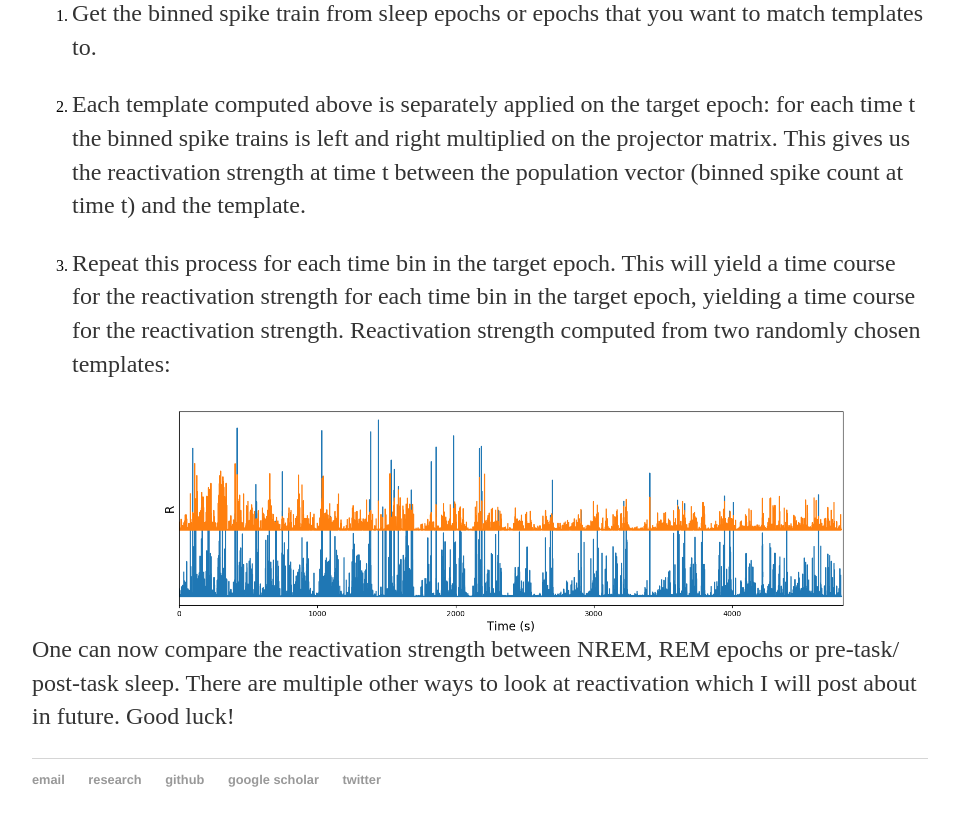
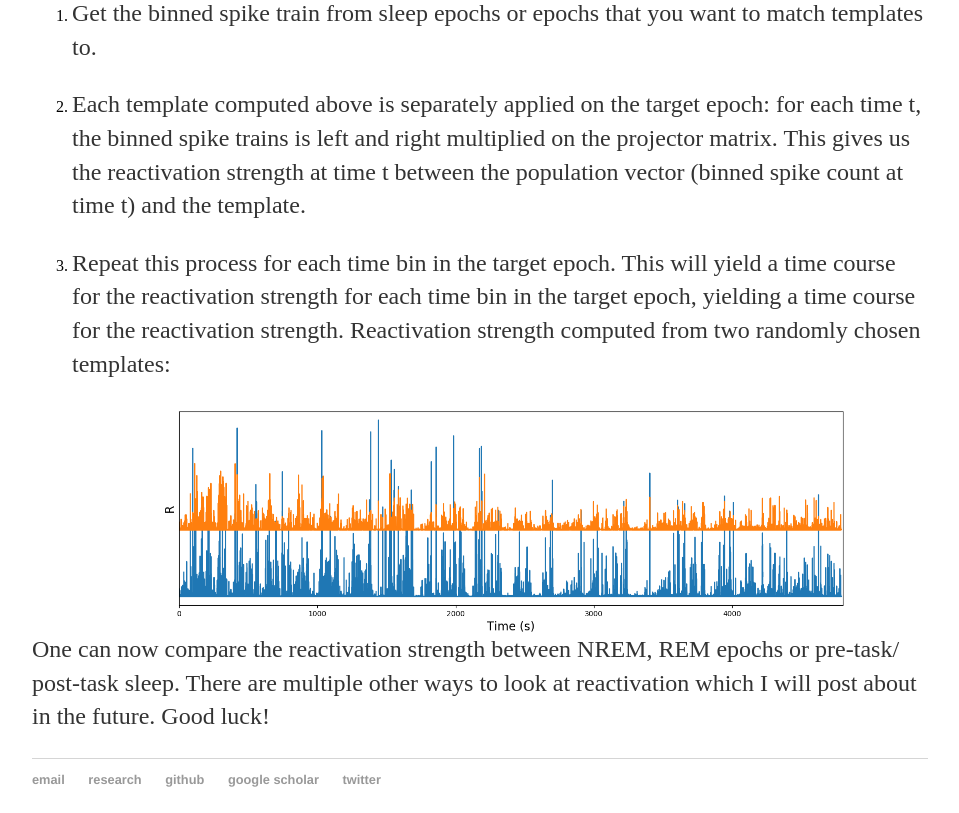
Before and after one commit to rajatsaxena/rajatsaxena.github.io, a Jekyll site: the page built from _posts/2020-04-06-PCA-based-reactivation-strength.md, in a window 1280 px wide and 1400 px high, scrolled down 3098 px. Shown: the part 553-1366 px from the top of the window, without its empty margins (160-1119 px from the left). Built offline with Jekyll 4.4.1, drawn with Linux system fonts in a browser that asks for light colours; our own code applies the rules of GitHub Pages for plain Markdown files; comment, search, counter and statistics services are not loaded; some of the changed text lies outside the part shown.

Commit message:
Update 2020-04-06-PCA-based-reactivation-strength.md

```diff
--- a/_posts/2020-04-06-PCA-based-reactivation-strength.md
+++ b/_posts/2020-04-06-PCA-based-reactivation-strength.md
@@ -37,15 +37,15 @@ right). *The projector matrices will be used as our templates.*
 
 1. Get the binned spike train from sleep epochs or epochs that you want to match templates to.
 
-2. Each template computed above is separately applied on the target epoch: for each time t the
+2. Each template computed above is separately applied on the target epoch: for each time t, the
 binned spike trains is left and right multiplied on the projector matrix. This gives us the reactivation
 strength at time t between the population vector (binned spike count at time t) and the template.
 
-3. Repeat this process  for each time bin in the target epoch. This will yield a time course for the reactivation
+3. Repeat this process for each time bin in the target epoch. This will yield a time course for the reactivation
 strength for each time bin in the target epoch, yielding a time course for the reactivation strength.
 Reactivation strength computed from two randomly chosen templates:
 <br />
 <img style="float: left" src="https://rajatsaxena.github.io//images/reactivationstrength.png"  width="100%" height="100%">
 
 <br />
-One can now compare the reactivation strength between NREM, REM epochs or pre-task/ post-task sleep. There are multiple other ways to look at reactivation which I will post about in future. Good luck!
+One can now compare the reactivation strength between NREM, REM epochs or pre-task/ post-task sleep. There are multiple other ways to look at reactivation which I will post about in the future. Good luck!
```
Also changed, not shown: other parts of _posts/2020-04-06-PCA-based-reactivation-strength.md (+3 -3 lines).
